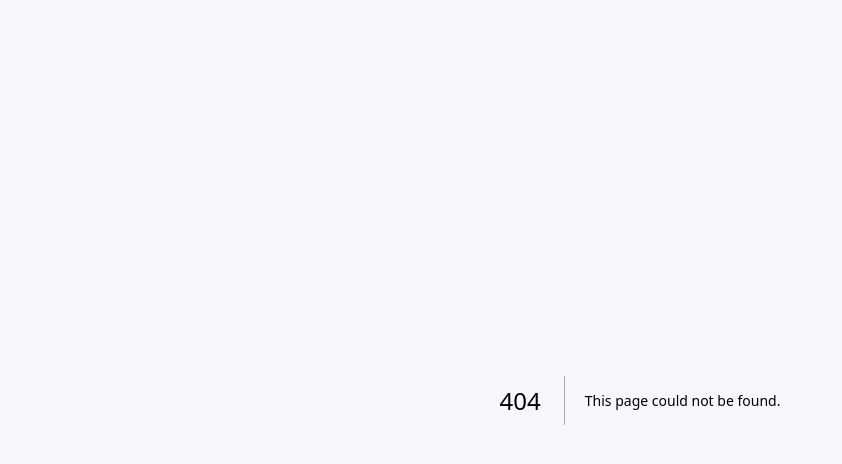
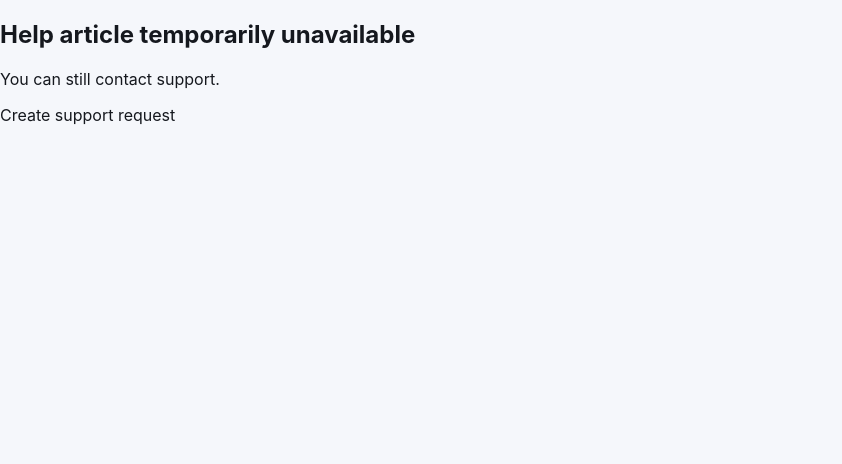
Before and after one commit to poojaroonwit/Obsi-Support, a Next.js app: page /help/1/1 in a window 1280 px wide. Before the commit this address had no page. Shown: the top 464 px of the page, without its empty margins (0-842 px from the left). Built offline with nearby package versions, Linux system fonts and the light colour scheme.

Commit message:
feat: add public Help Center article page

```diff
--- /dev/null
+++ b/pages/help/[organizationSlug]/[documentSlug].js
@@ -0,0 +1,37 @@
+import HelpCenterArticle from '../../../components/help/HelpCenterArticle';
+import { getHelpCenterArticle } from '../../../lib/knowledgebase/help-center';
+
+export default function HelpCenterArticlePage({ organizationSlug, available, document }) {
+  if (!available) {
+    return (
+      <main className="help-center-shell">
+        <section className="help-state-card">
+          <h1>Help article temporarily unavailable</h1>
+          <p>You can still contact support.</p>
+          <a href={`/request/${encodeURIComponent(organizationSlug)}`}>Create support request</a>
+        </section>
+      </main>
+    );
+  }
+  return (
+    <main className="help-center-shell">
+      <HelpCenterArticle organizationSlug={organizationSlug} document={document} />
+    </main>
+  );
+}
+
+export async function getServerSideProps({ params, res }) {
+  const organizationSlug = String(params?.organizationSlug || '').trim();
+  const documentSlug = String(params?.documentSlug || '').trim();
+  const state = await getHelpCenterArticle({ organizationSlug, documentSlug });
+  if (state.available && !state.document) {
+    res.statusCode = 404;
+  }
+  return {
+    props: {
+      organizationSlug,
+      available: state.available,
+      document: state.document || null,
+    },
+  };
+}
```
